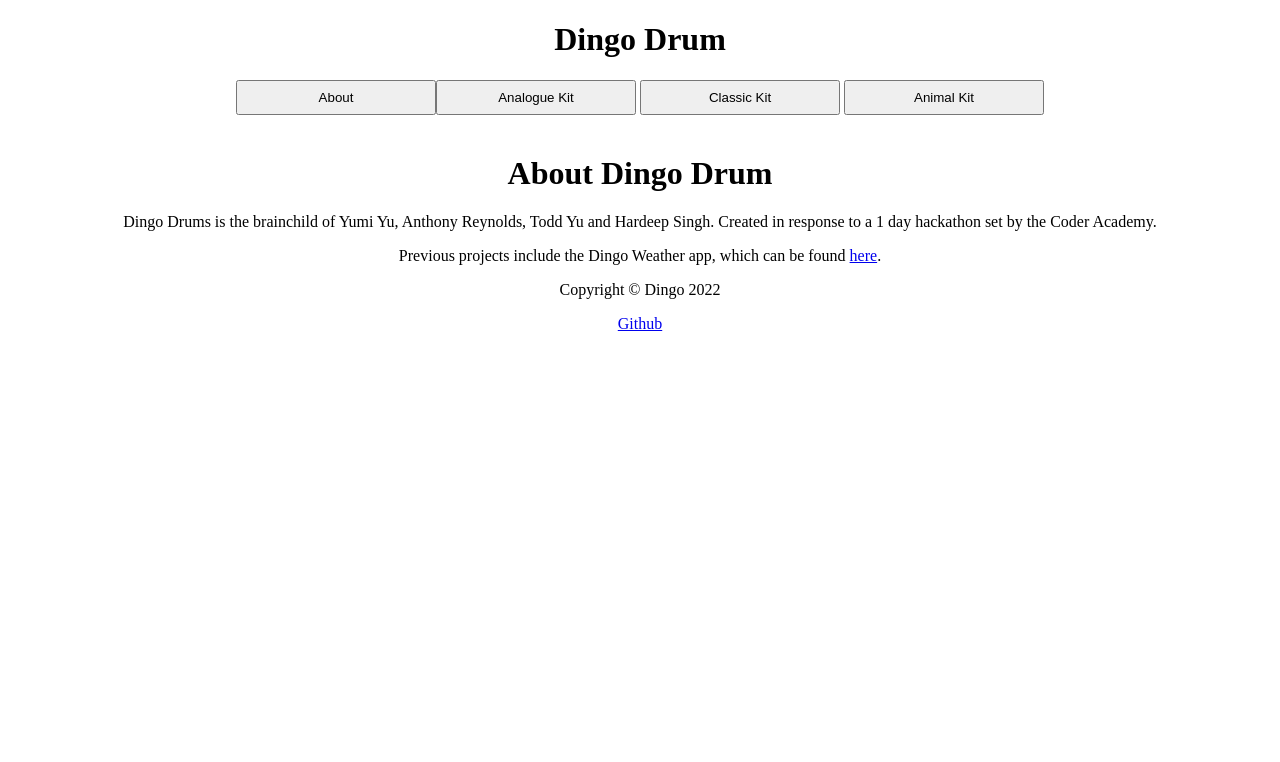
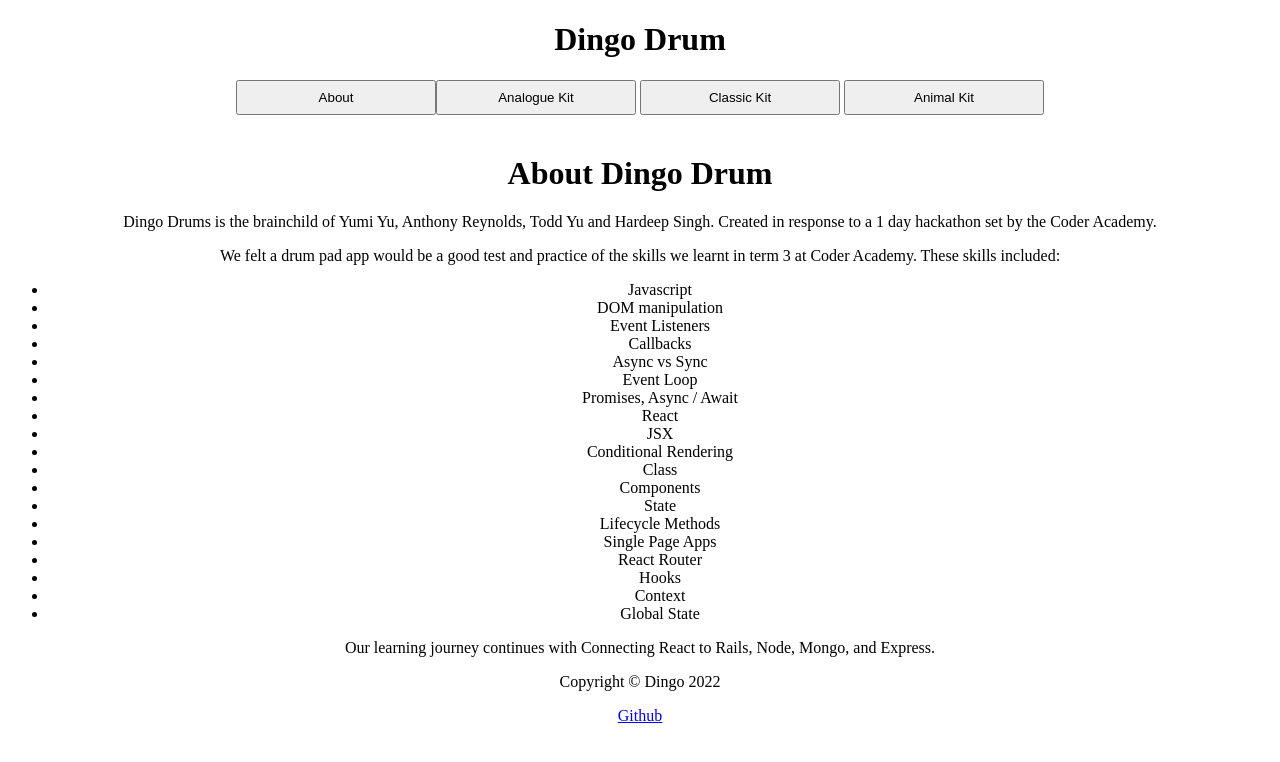
Before and after one commit to anthonymarkreynolds/Dingo-Drum, a React (Create React App) app: page /About in a window 1280 px wide. Shown: the top 762 px of the page. Built offline with nearby package versions, Linux system fonts and the light colour scheme.

Commit message:
readme and about updated but not complete

```diff
--- a/src/components/About.jsx
+++ b/src/components/About.jsx
@@ -1,13 +1,36 @@
+const About = () => {
+    return (
+        <div className="about">
+
+            <h1>About Dingo Drum</h1>
+            <p>Dingo Drums is the brainchild of Yumi Yu, Anthony Reynolds, Todd Yu and Hardeep Singh. Created in response to a 1 day hackathon set by the Coder Academy.</p>
+                <p>We felt a drum pad app would be a good test and practice of the skills we learnt in term 3 at Coder Academy. These skills included:</p>
+                    <ul>
+                        <li>Javascript</li>
+                        <li>DOM manipulation</li>
+                        <li>Event Listeners</li>
+                        <li>Callbacks</li>
+                        <li>Async vs Sync</li>
+                        <li>Event Loop</li>
+                        <li>Promises, Async / Await</li>
+                        <li>React</li>
+                        <li>JSX</li>
+                        <li>Conditional Rendering</li>
+                        <li>Class</li>
+                        <li>Components</li>
+                        <li>State</li>
+                        <li>Lifecycle Methods</li>
+                        <li>Single Page Apps</li>
+                        <li>React Router</li>
+                        <li>Hooks</li>
+                        <li>Context</li>
+                        <li>Global State</li>
+                    </ul>
 
 
-const About = () => {
-    return (
-        <div className="aboutMe">
-            <h1>About Dingo Drum</h1>
-            <p>Dingo Drums is the brainchild of Yumi Yu, Anthony Reynolds, Todd Yu and Hardeep Singh. Created in response to a 1 day hackathon set by the Coder Academy.</p>
-            <p>Previous projects include the Dingo Weather app, which can be found <a href="https://anthonymarkreynolds.github.io/Dingo-Weather/" target="_blank">here</a>.</p>
+            <p>Our learning journey continues with Connecting React to Rails, Node, Mongo, and Express.</p>
         </div>
     );
-}
+  }
 
-export default About;
+  export default About;
```
Also changed, not shown: 1 other file (tests, documents, lock files or other folders).
